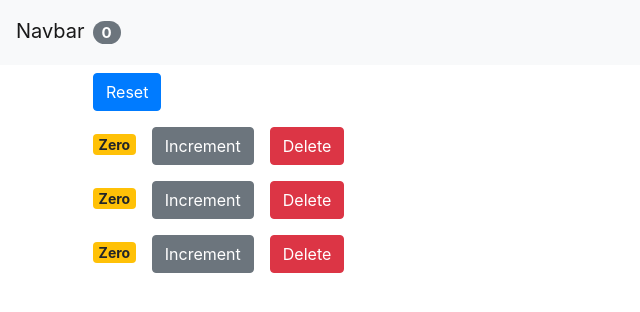
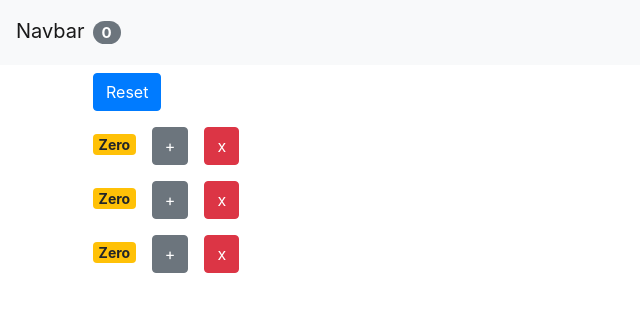
Before and after one commit to chrisvasqm/react-counter-app, a React (Create React App) app: page / in a window 1280 px wide. Shown: the top 312 px of the page, without its empty margins (0-640 px from the left). Built offline with nearby package versions, Linux system fonts and the light colour scheme.

Commit message:
Update labels

```diff
--- a/src/components/counter.jsx
+++ b/src/components/counter.jsx
@@ -15,7 +15,7 @@ class Counter extends Component {
             onIncrement(counter);
           }}
         >
-          Increment
+          +
         </button>
         <button
           className="btn btn-md m-2 btn-danger"
@@ -23,7 +23,7 @@ class Counter extends Component {
             onDelete(counter.id);
           }}
         >
-          Delete
+          x
         </button>
       </div>
     );
```
